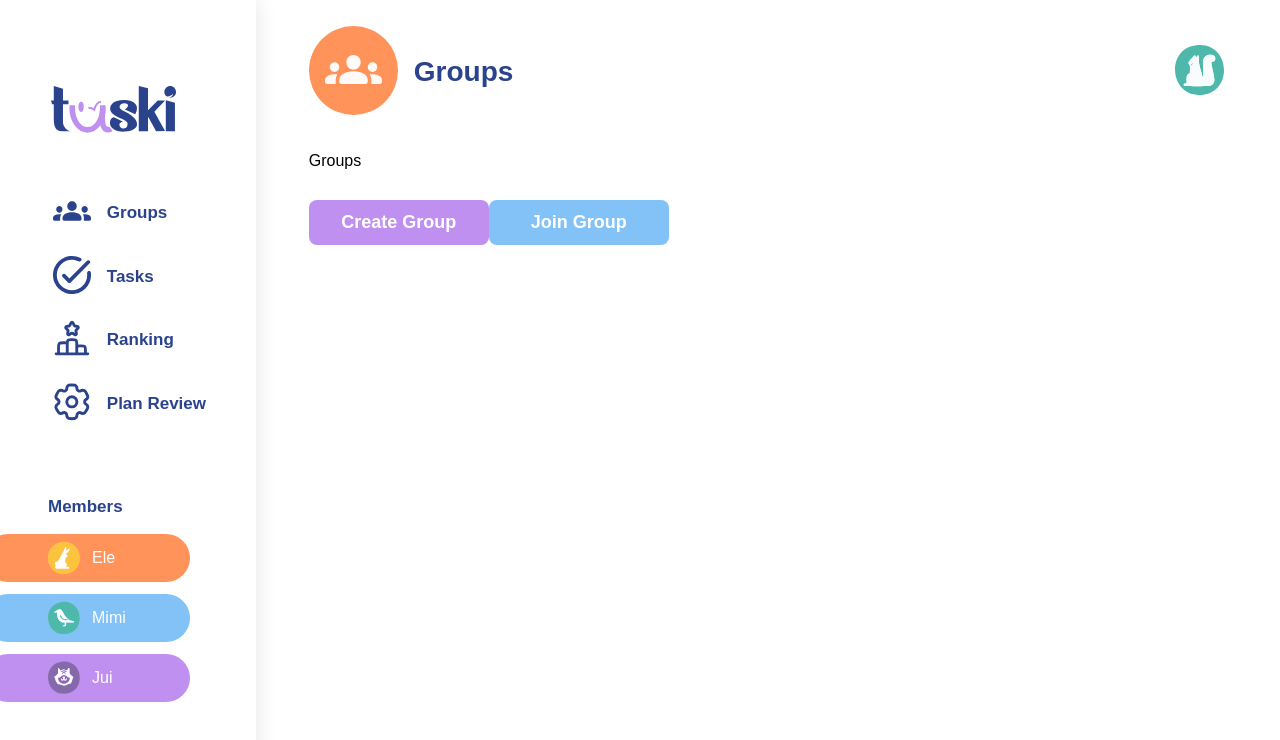
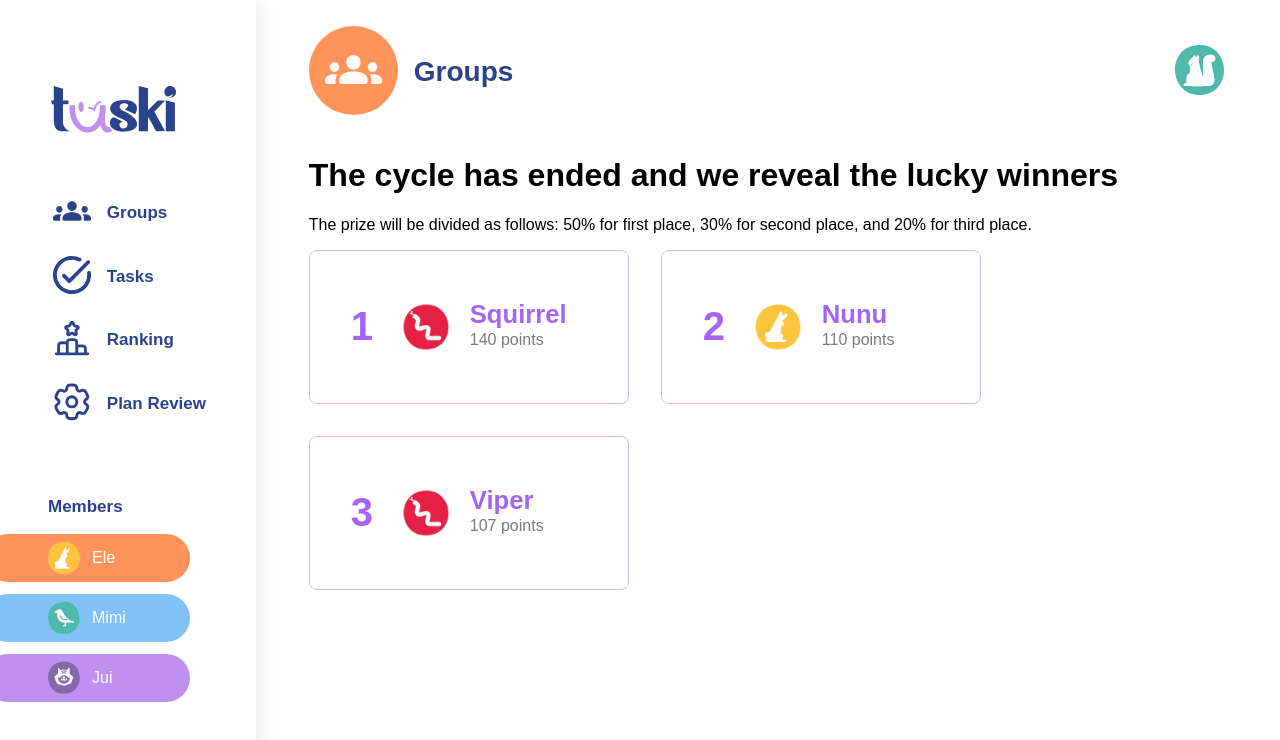
Before and after one commit to NikSala10/TaskiProject, a React (Vite) app: page / in a window 1280 px wide. Shown: the top 740 px of the page. Built offline with nearby package versions, Linux system fonts and the light colour scheme.

Commit message:
feat(winners): Creating the components on the winners page

```diff
--- a/src/pages/Groups/Groups.tsx
+++ b/src/pages/Groups/Groups.tsx
@@ -1,15 +1,26 @@
-import Button from "../../components/Button/Button";
+import CardPoint from "../../components/CardPoints/CardPoint";
 import { useSetPageInfo } from "../../hook/UseSetPage";
+import RabitIcon from "../../assets/Conejo.png";
+import ViperIcon from "../../assets/Serpiente.png";
+
 
 const Groups = () => {
   useSetPageInfo("Groups");
 
   return (
     <>
-    <p>Groups</p>
-    <Button text="Create Group" color="#C090F0" width="180px" onClick={() => alert("Button Clicked!")} />
-    <Button text="Join Group" color="#82C2F6" width="180px" onClick={() => alert("Button Clicked!")} />
-      </>
+    <div className="header-group">
+      <h1>The cycle has ended and we reveal the lucky winners</h1>
+      <p>The prize will be divided as follows: 50% for first place, 30% for second place, and 20% for third place.</p>
+    </div>
+
+    <div className="ranking-page">
+      <CardPoint position={1} name="Squirrel" points={140} icon={ViperIcon}  />
+      <CardPoint position={2} name="Nunu" points={110} icon={RabitIcon} />
+      <CardPoint position={3} name="Viper" points={107} icon={ViperIcon}  />
+    </div>
+    </>
+
   );
 };
 
--- a/src/pages/Ranking/Ranking.tsx
+++ b/src/pages/Ranking/Ranking.tsx
@@ -1,4 +1,4 @@
-import RankingCard from "../../components/CardPoints/CardPoint";
+import CardPoint from "../../components/CardPoints/CardPoint";
 import "./Ranking.css";
 import { useSetPageInfo } from "../../hook/UseSetPage";
 import SquirrelIcon from "../../assets/Ardilla.png";
@@ -14,12 +14,12 @@ const RankingPage = () => {
 
   return (
     <div className="ranking-page">
-      <RankingCard position={1} name="Squirrel" points={140} icon={SquirrelIcon}  />
-      <RankingCard position={2} name="Nunu" points={110} icon={RabitIcon} />
-      <RankingCard position={3} name="Viper" points={107} icon={ViperIcon}  />
-      <RankingCard position={4} name="Bear" points={101} icon={BearIcon}  />
-      <RankingCard position={5} name="Elephant" points={98} icon={ElephantIcon}  />
-      <RankingCard position={6} name="Mono" points={91} icon={BunIcon}  />
+      <CardPoint position={1} name="Squirrel" points={140} icon={SquirrelIcon}  />
+      <CardPoint position={2} name="Nunu" points={110} icon={RabitIcon} />
+      <CardPoint position={3} name="Viper" points={107} icon={ViperIcon}  />
+      <CardPoint position={4} name="Bear" points={101} icon={BearIcon}  />
+      <CardPoint position={5} name="Elephant" points={98} icon={ElephantIcon}  />
+      <CardPoint position={6} name="Mono" points={91} icon={BunIcon}  />
     </div>
   );
 };
```
Also changed, not shown: src/assets/trophy.png (added).
